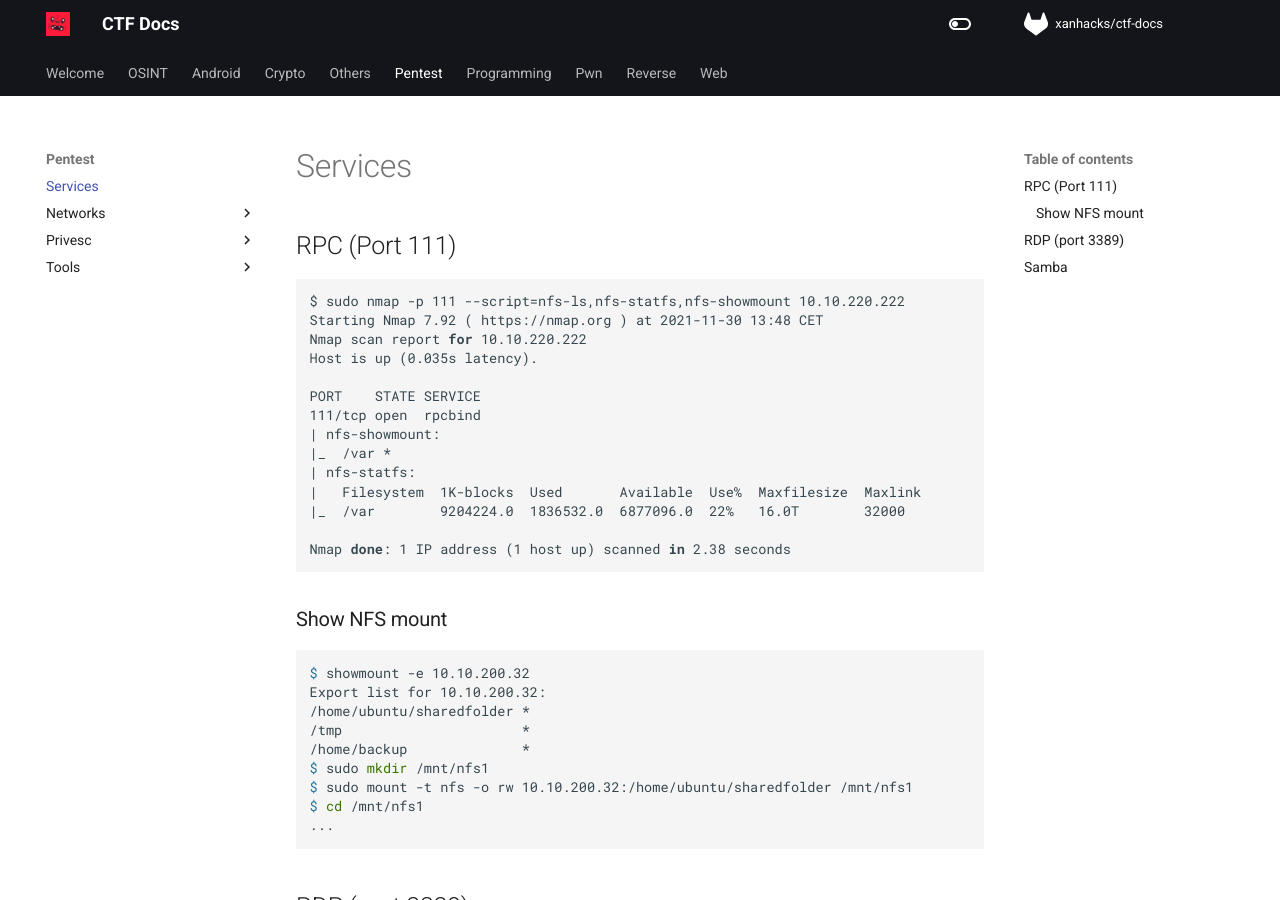
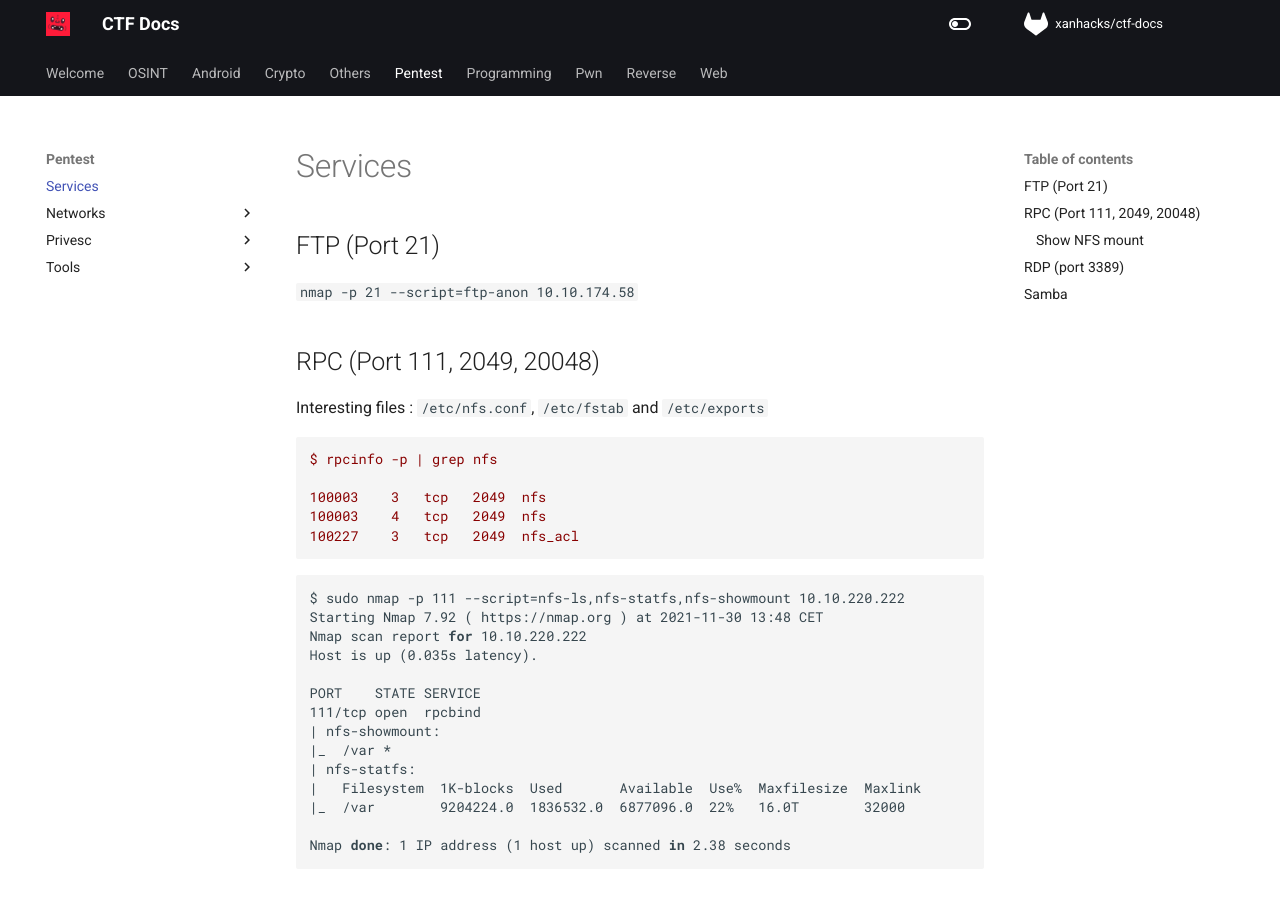
Before and after one commit to xanhacks/ctf-docs, an MkDocs documentation site: the page built from docs/pentest/services.md, in a window 1280 px wide and 900 px high. Built offline with MkDocs 1.6.1 and Material for MkDocs 9.7.7, drawn with Linux system fonts in a browser that asks for light colours; nearby versions of some CDN libraries; comment, search, counter and statistics services are not loaded.

Commit message:
add docs

````diff
--- a/docs/pentest/services.md
+++ b/docs/pentest/services.md
@@ -3,7 +3,21 @@ title: Services
 description: How to pentest different services.
 ---
 
-## RPC (Port 111)
+## FTP (Port 21)
+
+`nmap -p 21 --script=ftp-anon 10.10.174.58`
+
+## RPC (Port 111, 2049, 20048)
+
+Interesting files : `/etc/nfs.conf`, `/etc/fstab` and `/etc/exports`
+
+```bash
+$ rpcinfo -p | grep nfs
+
+100003    3   tcp   2049  nfs
+100003    4   tcp   2049  nfs
+100227    3   tcp   2049  nfs_acl
+```
 
 ```bash
 $ sudo nmap -p 111 --script=nfs-ls,nfs-statfs,nfs-showmount 10.10.220.222
````
Also changed, not shown: docs/pentest/privesc/linux.md (+10 -0 lines), docs/pentest/tools/hydra.md (+12 -0 lines), docs/pentest/tools/nmap.md (added, +46 -0 lines).
